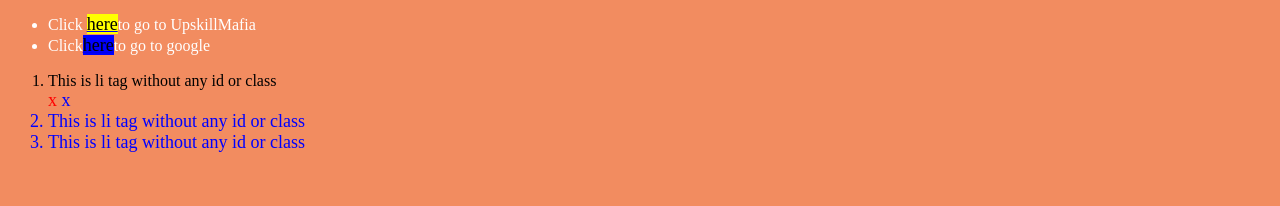
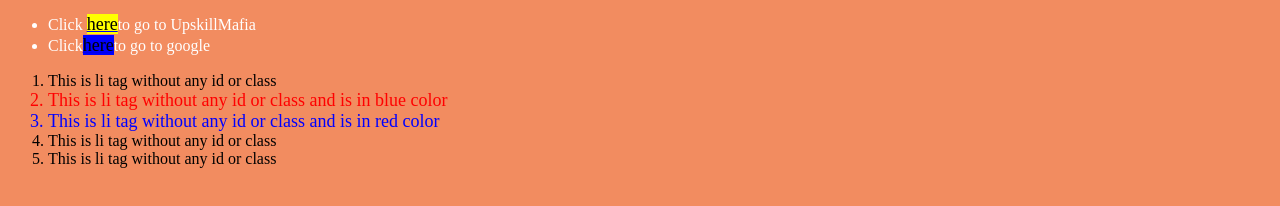
Before and after one commit to Maddyhub007/css-styling, a plain HTML site: page index.html in a window 1280 px wide. Shown: the part 318-524 px from the top of the page. Drawn offline with Linux system fonts and the light colour scheme.

Commit message:
Update index.html

```diff
--- a/index.html
+++ b/index.html
@@ -22,8 +22,8 @@
     </ul>
     <ol>
         <li>This is li tag without any id or class</li>
-        <span data-highlight="red"><span data-highlight="red"></span>x
-        <span data-highlight="blue1"><span data-highlight="blue1"></span>x
+        <span data-highlight="red"><li>This is li tag without any id or class and is in blue color</li></span>
+        <span data-highlight="blue1"><li>This is li tag without any id or class and is in red color</li></span>
         <li>This is li tag without any id or class</li>
         <li>This is li tag without any id or class</li>
     </ol>
```
